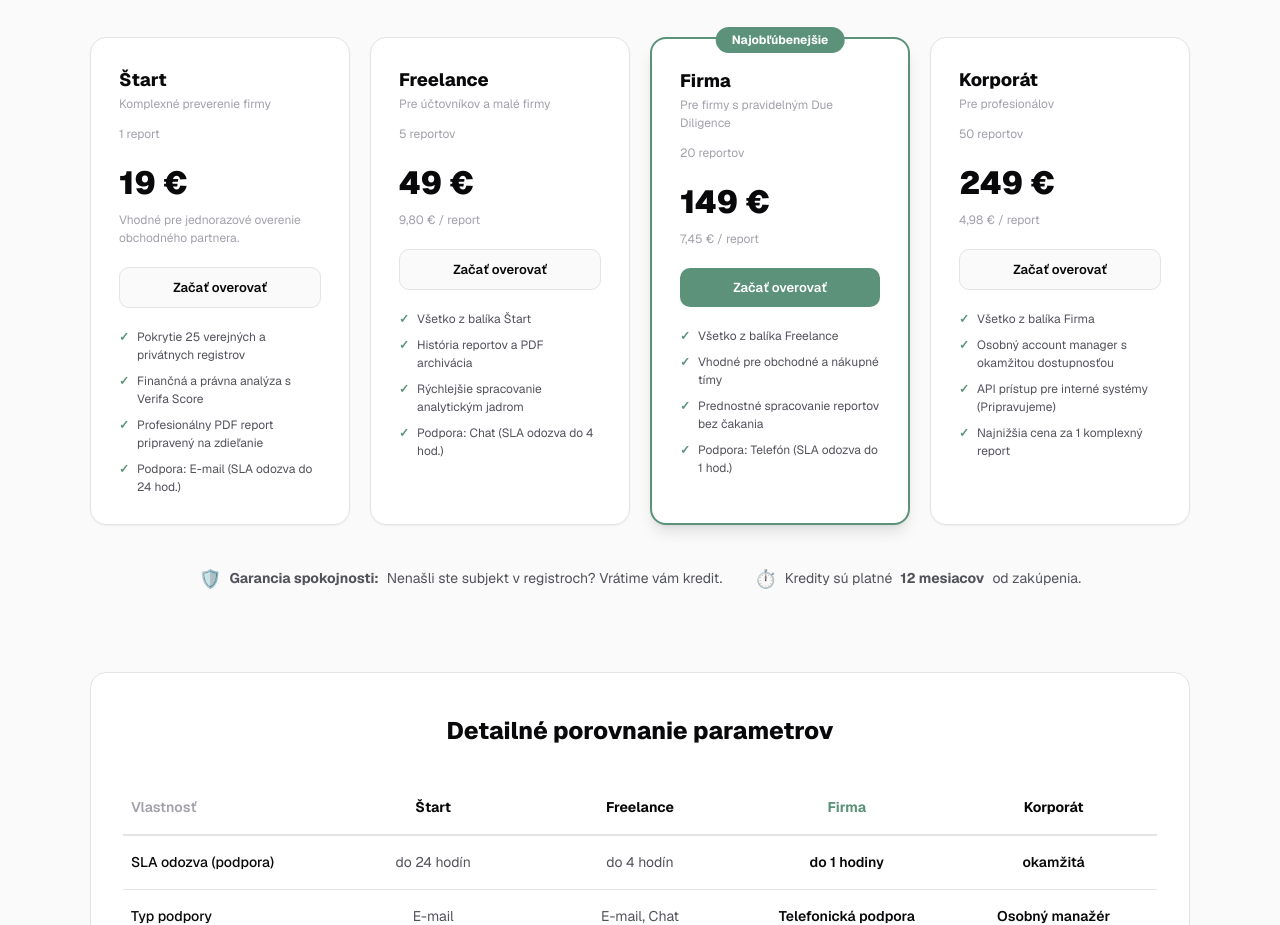
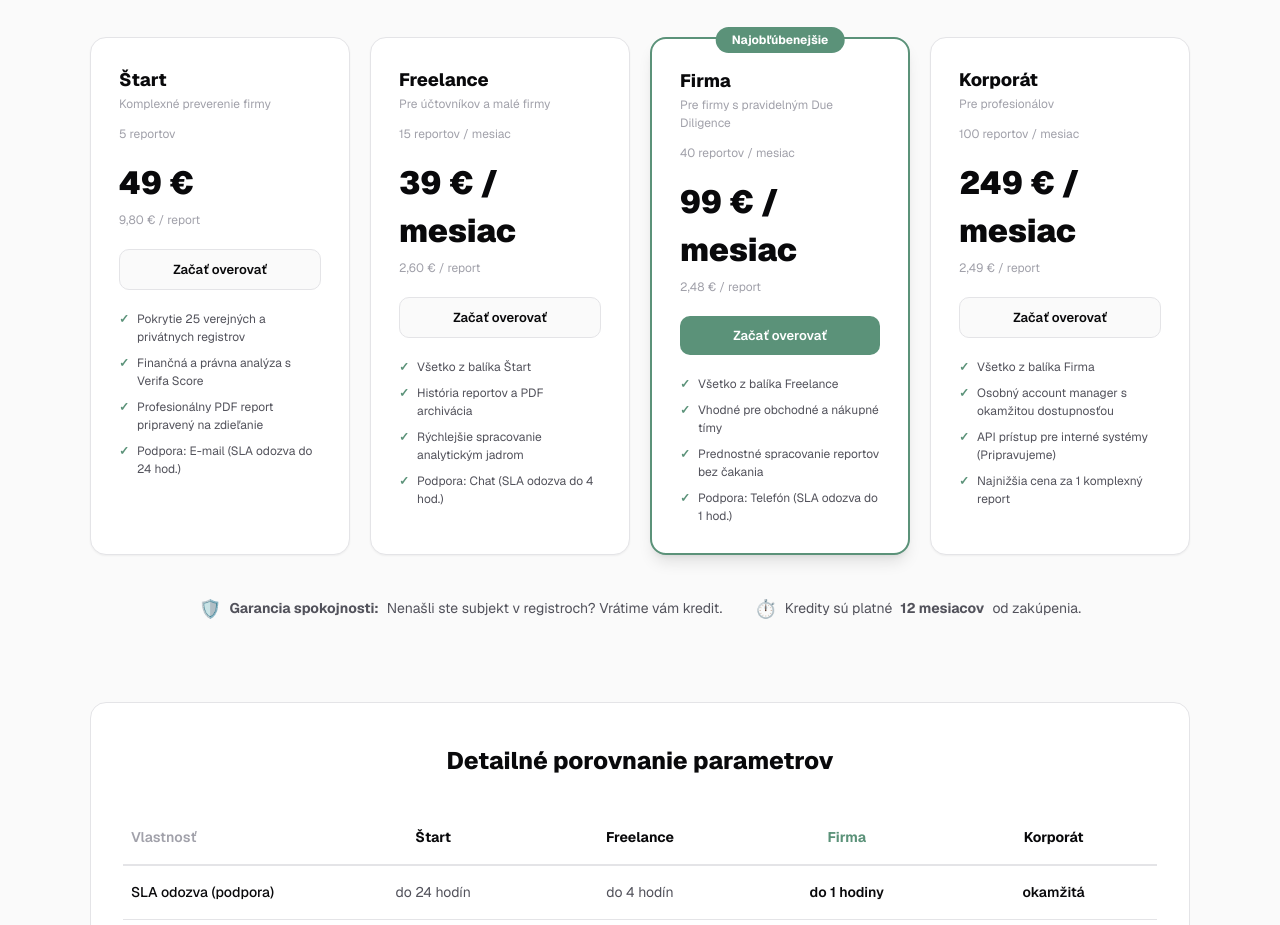
Before and after one commit to dusan02/scripta, a Next.js app in the folder frontend/: page / in a window 1280 px wide. Shown: the part 5760-6685 px from the top of the page. Built offline with nearby package versions, Linux system fonts and the light colour scheme.

Commit message:
fix: landing page pricing cards — match current plans (€49/€39/€99/€249)

```diff
--- a/frontend/src/app/page.tsx
+++ b/frontend/src/app/page.tsx
@@ -40,9 +40,9 @@ export default function LandingPage() {
     {
       name: "Štart",
       subtitle: "Komplexné preverenie firmy",
-      credits: "1 report",
-      price: "19 €",
-      perCredit: "Vhodné pre jednorazové overenie obchodného partnera.",
+      credits: "5 reportov",
+      price: "49 €",
+      perCredit: "9,80 € / report",
       features: [
         "Pokrytie 25 verejných a privátnych registrov",
         "Finančná a právna analýza s Verifa Score",
@@ -54,9 +54,9 @@ export default function LandingPage() {
     {
       name: "Freelance",
       subtitle: "Pre účtovníkov a malé firmy",
-      credits: "5 reportov",
-      price: "49 €",
-      perCredit: "9,80 € / report",
+      credits: "15 reportov / mesiac",
+      price: "39 € / mesiac",
+      perCredit: "2,60 € / report",
       features: [
         "Všetko z balíka Štart",
         "História reportov a PDF archivácia",
@@ -68,9 +68,9 @@ export default function LandingPage() {
     {
       name: "Firma",
       subtitle: "Pre firmy s pravidelným Due Diligence",
-      credits: "20 reportov",
-      price: "149 €",
-      perCredit: "7,45 € / report",
+      credits: "40 reportov / mesiac",
+      price: "99 € / mesiac",
+      perCredit: "2,48 € / report",
       features: [
         "Všetko z balíka Freelance",
         "Vhodné pre obchodné a nákupné tímy",
@@ -82,9 +82,9 @@ export default function LandingPage() {
     {
       name: "Korporát",
       subtitle: "Pre profesionálov",
-      credits: "50 reportov",
-      price: "249 €",
-      perCredit: "4,98 € / report",
+      credits: "100 reportov / mesiac",
+      price: "249 € / mesiac",
+      perCredit: "2,49 € / report",
       features: [
         "Všetko z balíka Firma",
         "Osobný account manager s okamžitou dostupnosťou",
```
Also changed, not shown: 1 other file (tests, documents, lock files or other folders).
